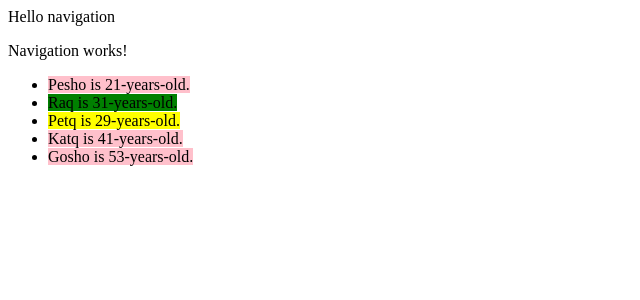
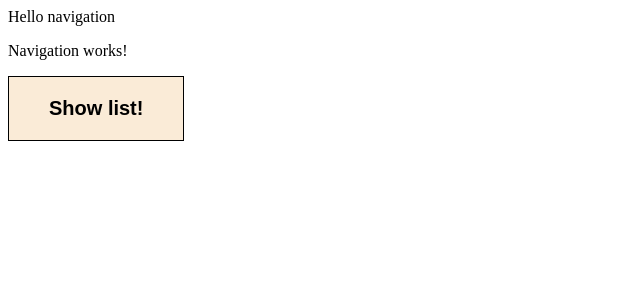
Before and after one commit to AnitaAlexieva/Angular-Course-Solutions-SoftUni, an Angular app in the folder 02.Components/first-angular/my-angular-app/: page / in a window 1280 px wide. Shown: the top 300 px of the page, without its empty margins (0-640 px from the left). Built offline with nearby package versions, Linux system fonts and the light colour scheme.

Commit message:
Add toggle button to show or hide user list

```diff
--- a/02.Components/first-angular/my-angular-app/src/app/user-list/user-list.component.css
+++ b/02.Components/first-angular/my-angular-app/src/app/user-list/user-list.component.css
@@ -7,3 +7,11 @@
 .green{
     background-color: greenyellow;
 }
+
+button{
+    border: 1px solid black;
+    padding: 20px 40px;
+    background-color: antiquewhite;
+    font-size: 20px;
+    font-weight: 600;
+}
--- a/02.Components/first-angular/my-angular-app/src/app/user-list/user-list.component.html
+++ b/02.Components/first-angular/my-angular-app/src/app/user-list/user-list.component.html
@@ -1,8 +1,12 @@
 
-<ul>
+<ul *ngIf="isTogle">
     <li *ngFor="let user of users; index as i">
         <span [style.background-color] = "user.status">
             {{user.name}} is {{user.age}}-years-old.
         </span>
     </li>
 </ul>
+
+<button (click)="handleClick()">
+    {{isTogle ? 'Hide list!' : 'Show list!'}}
+</button>
--- a/02.Components/first-angular/my-angular-app/src/app/user-list/user-list.component.ts
+++ b/02.Components/first-angular/my-angular-app/src/app/user-list/user-list.component.ts
@@ -5,12 +5,15 @@ type User = {
   age:number;
   status:string;
 };
+
 @Component({
   selector: 'app-user-list',
   templateUrl: './user-list.component.html',
   styleUrls: ['./user-list.component.css']
 })
 export class UserListComponent {
+  isTogle = false;
+
   users = [
     {name:'Pesho', age:21, status:'pink'},
     {name:'Raq', age:31, status:'green'},
@@ -19,4 +22,10 @@ export class UserListComponent {
     {name:'Gosho', age:53, status:'pink'},
   ] as User[];
   //User-list е колекция на User
+
+  handleClick(){
+    console.log('clicked')
+    this.isTogle = !this.isTogle;
+    console.log(this.isTogle)
+  }
 }
```
